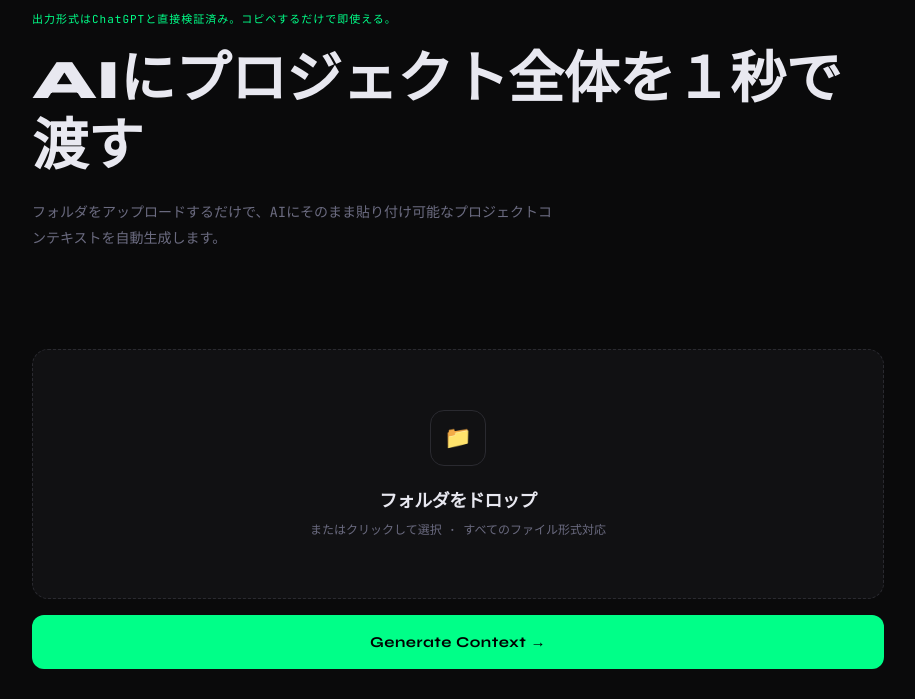
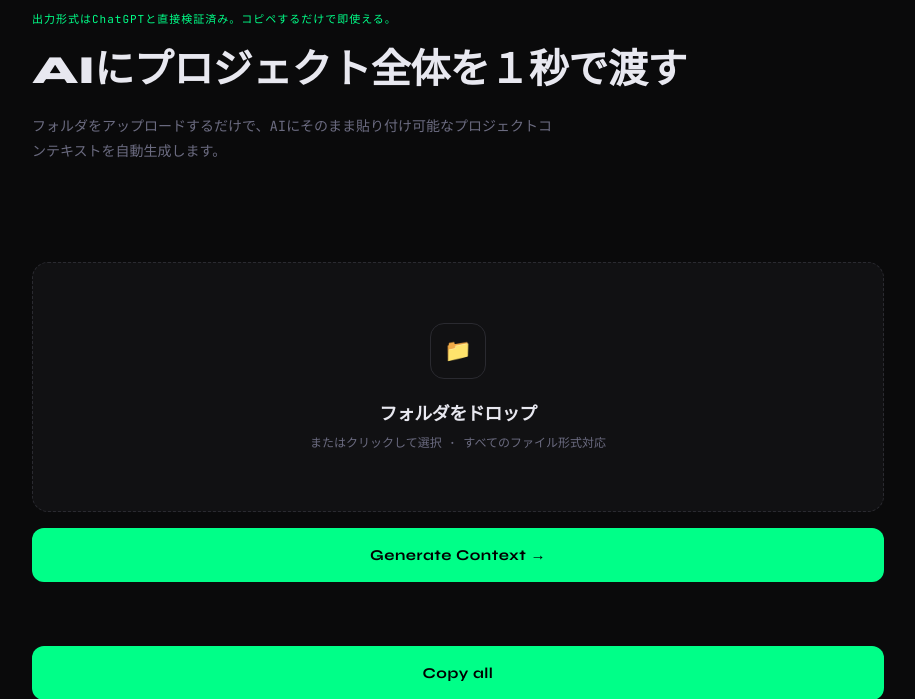
Before and after one commit to dai-par/ContextForge, a Flask app: page / in a window 1280 px wide. Shown: the part 122-821 px from the top of the page, without its empty margins (182-1097 px from the left). Run offline with Flask 3, Linux system fonts and the light colour scheme.

Commit message:
document chenged 1

```diff
--- a/main_app/static/style.css
+++ b/main_app/static/style.css
@@ -82,7 +82,7 @@ input[type="file"] {
 }
 
 .hero h1 {
-    font-size: clamp(30px, 5vw, 56px);
+    font-size: clamp(20px, 4vw, 40px);
     font-weight: 800;
     line-height: 1.2;
     letter-spacing: -0.5px;
```
